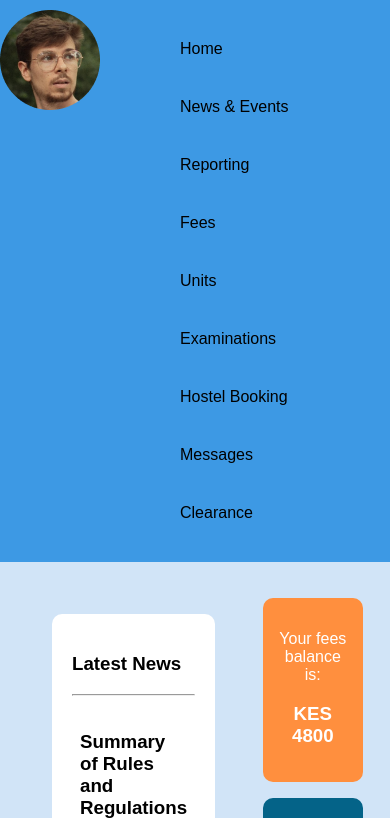
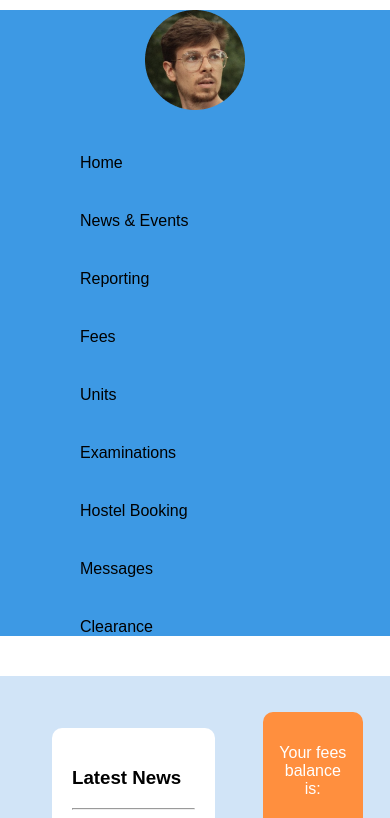
Before and after one commit to chegedennis/DjangoUniversityPortal, a Django app: page /portal/home in a window 390 px wide. Shown: the part 66-884 px from the top of the page. Run offline with Django 3.2, Linux system fonts and the light colour scheme; a user stored in the database is signed in.

Commit message:
add functionality

```diff
--- a/institution/portal/static/portal/styles/home.css
+++ b/institution/portal/static/portal/styles/home.css
@@ -200,11 +200,6 @@ header .userLinks li {
 }
 
 @media (max-width: 500px) {
-  .navigation {
-    display: -webkit-box;
-    display: -ms-flexbox;
-    display: flex;
-  }
   .homeContainer {
     display: block;
   }
--- a/institution/portal/static/portal/styles/home.scss
+++ b/institution/portal/static/portal/styles/home.scss
@@ -193,9 +193,7 @@ header{
 
 @media (max-width: 500px){
 
-    .navigation{
-        display: flex;
-    }
+
 
     .homeContainer{
         display: block;
```
Also changed, not shown: institution/db.sqlite3, 1 other file.
